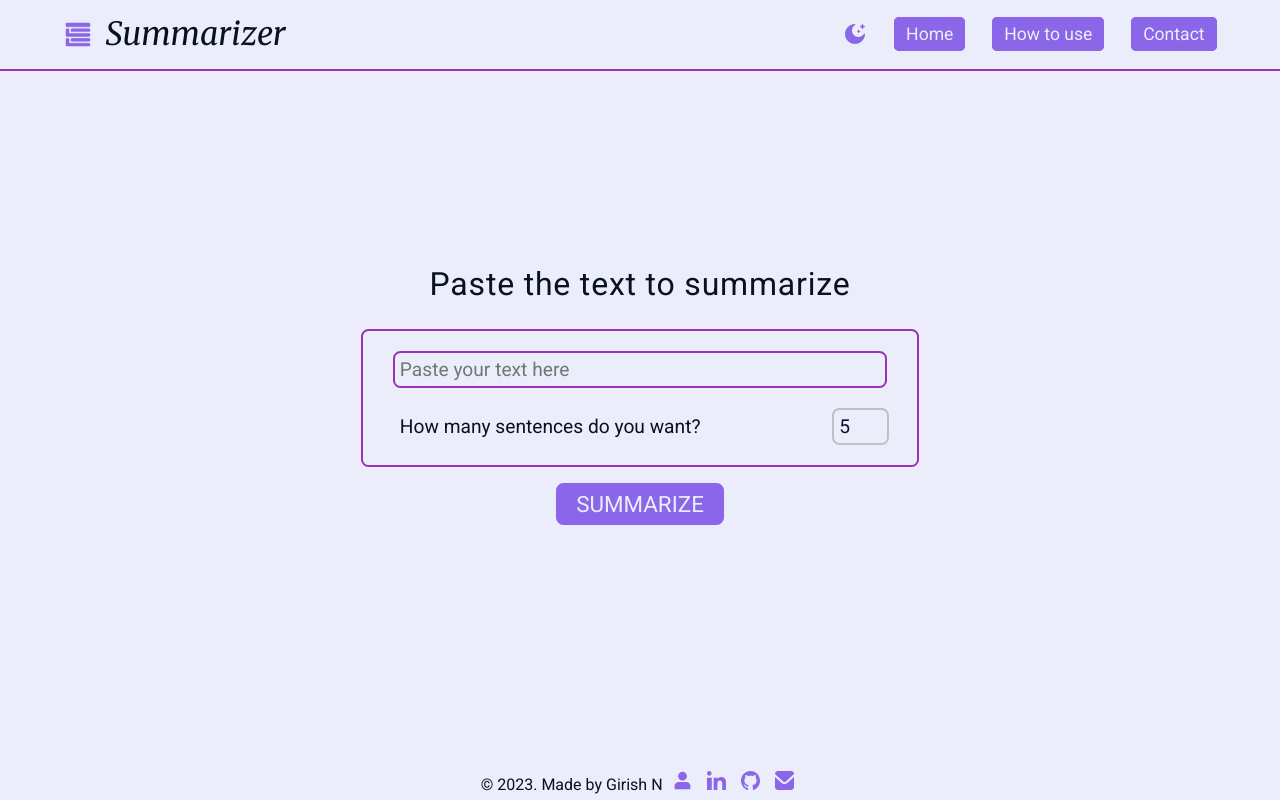
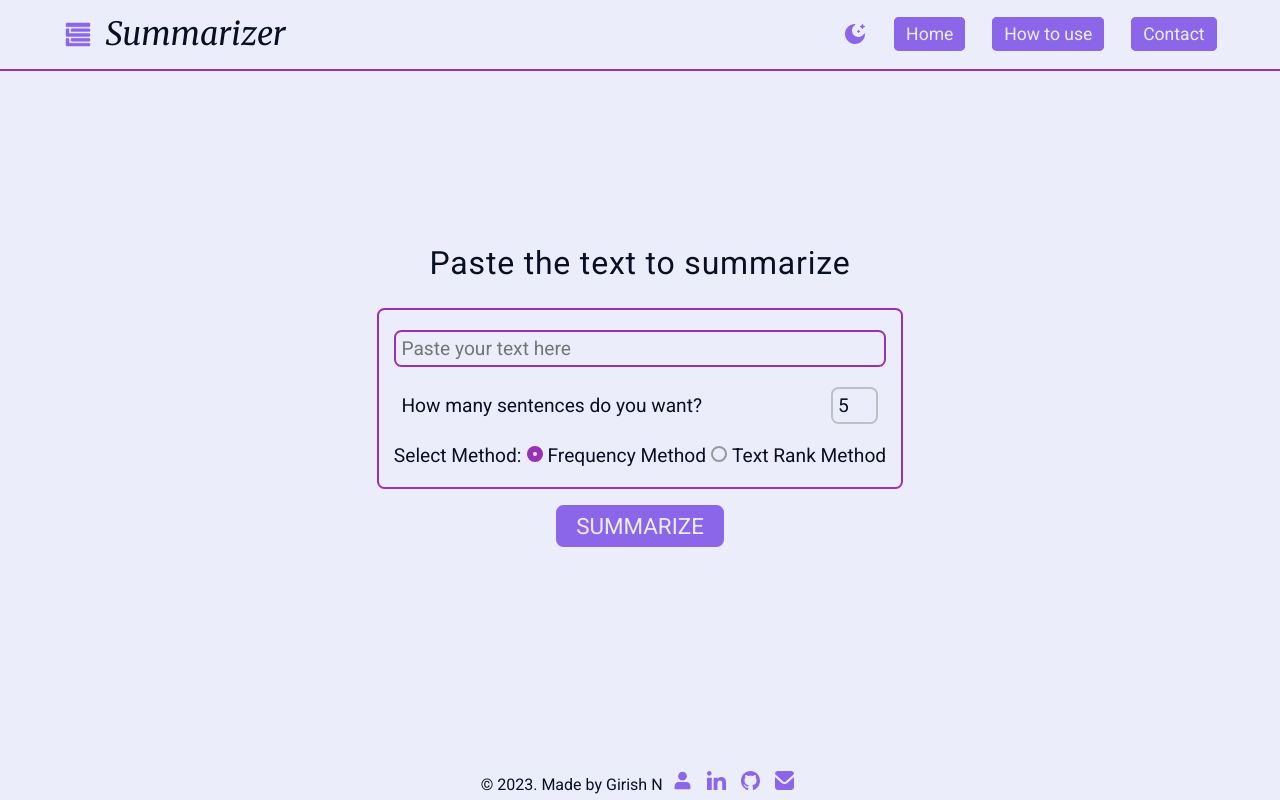
Before and after one commit to girish-n7/summarizer, a React (Vite) app: page /#/ in a window 1280 px wide. Built offline with nearby package versions, Linux system fonts and the light colour scheme.

Commit message:
added summary by frequency method

```diff
--- a/src/components/Help.jsx
+++ b/src/components/Help.jsx
@@ -46,7 +46,7 @@ export default function Help() {
           </span>
           <br />
           The summarization provided by this app is generated through automated
-          algorithms. While our utmost effort has been dedicated to ensuring the
+          algorithms. While utmost effort has been dedicated to ensuring the
           accuracy and correctness of the summaries, it&#8217;s important to
           note that the output might not always reflect nuanced or complex
           details present in the original text. The summaries should be used as
--- a/src/components/Home.jsx
+++ b/src/components/Home.jsx
@@ -10,6 +10,7 @@ export default function Home({ updateSummary }) {
   const [input, setInput] = React.useState({
     text: "",
     num_sentences: 5,
+    selectedMethod: "frequencyMethod",
   });
 
   //update inputs req for summary using useState
@@ -59,9 +60,36 @@ export default function Home({ updateSummary }) {
                 type="number"
                 name="num_sentences"
                 value={input.num_sentences}
+                min="3"
+                max="9"
                 onChange={inputChange}
               ></input>
             </div>
+          </div>
+          <div className="input--method">
+            <p>Select Method:</p>
+            <label>
+              <input
+                type="radio"
+                className="input--method__button"
+                name="selectedMethod"
+                value="frequencyMethod"
+                onChange={inputChange}
+                checked={input.selectedMethod === "frequencyMethod"}
+              />
+              Frequency Method
+            </label>
+            <label>
+              <input
+                type="radio"
+                className="input--method__button"
+                name="selectedMethod"
+                value="textRankMethod"
+                onChange={inputChange}
+                checked={input.selectedMethod === "textRankMethod"}
+              />
+              Text Rank Method
+            </label>
           </div>
         </div>
         <div className="input--button">
--- a/src/components/Summary.jsx
+++ b/src/components/Summary.jsx
@@ -37,10 +37,12 @@ export default function Summary({ summaryObject }) {
         </button>
       </div>
       <div>
-        <p>
-          <b>Original Text: </b>
-          {summaryObject.original_text}
-        </p>
+        {originalText && (
+          <p>
+            <b>Original Text: </b>
+            {summaryObject.original_text}
+          </p>
+        )}
       </div>
     </div>
   );
--- a/src/style.css
+++ b/src/style.css
@@ -100,10 +100,20 @@ a {
   border-radius: 7.5px;
 }
 
+.input--sentence__prompt {
+  width: 95%;
+  display: flex;
+  justify-content: space-between;
+  align-items: center;
+  padding: 0 5%;
+  background-color: transparent;
+  font-size: 1.2rem;
+}
+
 .input--text,
 .input--sentences {
   font-size: 1.2rem;
-  width: 90%;
+  width: 95%;
   margin: 10px auto;
   border: 2px solid rgba(128, 128, 128, 0.425);
   border-radius: 7.5px;
@@ -116,12 +126,8 @@ a {
   border: 2px solid var(--accent);
 }
 
-.input--sentence__prompt {
-  display: flex;
-  justify-content: space-between;
-  align-items: center;
-  padding: 0 5%;
-  font-size: 1.2rem;
+.input--sentences {
+  width: 70%;
 }
 
 .sentence--prompt {
@@ -131,6 +137,31 @@ a {
 
 .sentence--selector {
   width: 10%;
+}
+
+.input--method {
+  width: 100%;
+  padding: 10px;
+  font-size: 1.2rem;
+  display: flex;
+  justify-content: space-evenly;
+  text-align: center;
+}
+
+.input--method__button {
+  appearance: none;
+
+  border-radius: 50%;
+  width: 1rem;
+  height: 1rem;
+
+  border: 2px solid #999;
+  transition: 0.2s all linear;
+  margin-right: 5px;
+}
+
+.input--method__button:checked {
+  border: 6px solid var(--accent);
 }
 
 .input--button,
```
